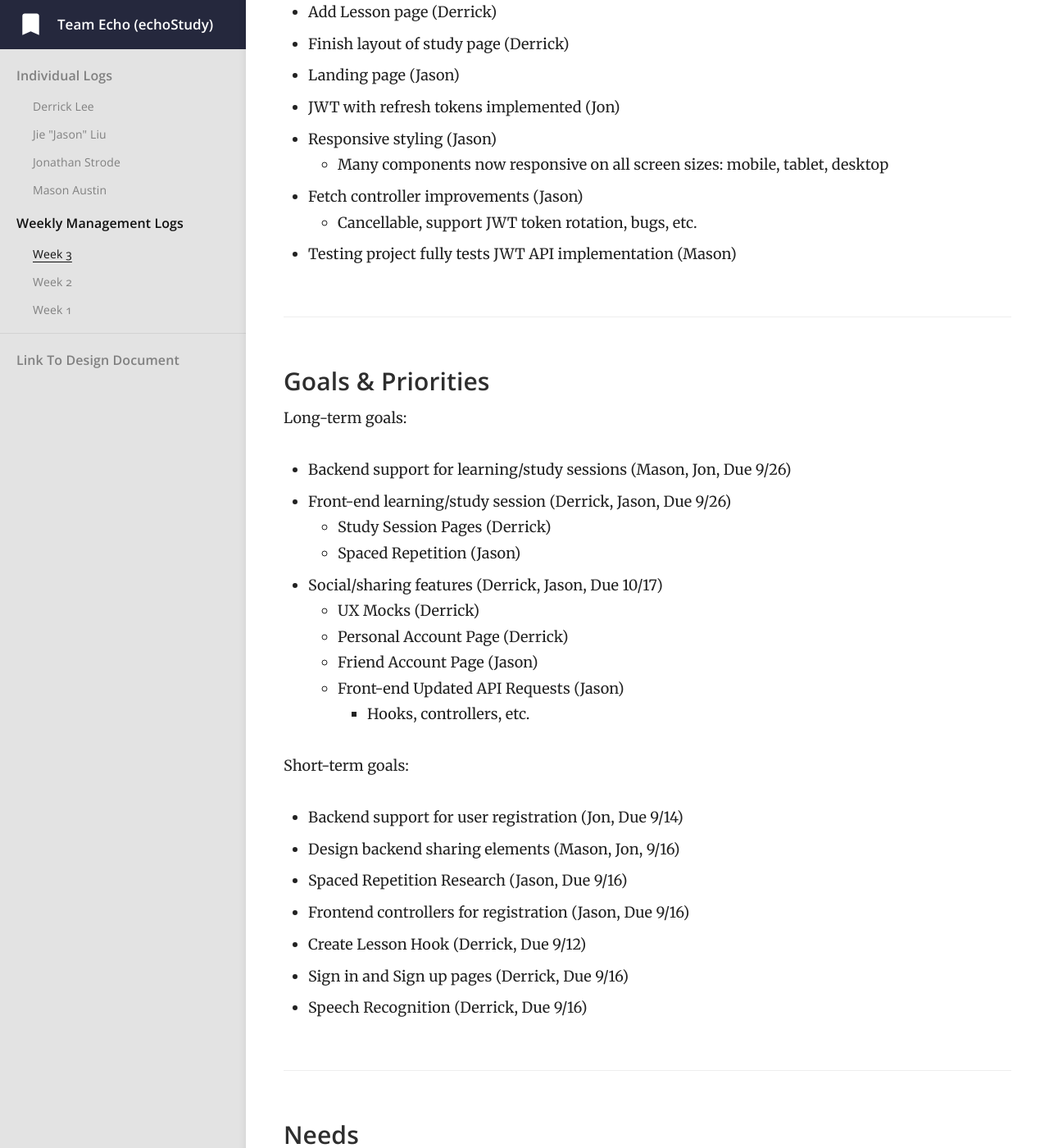
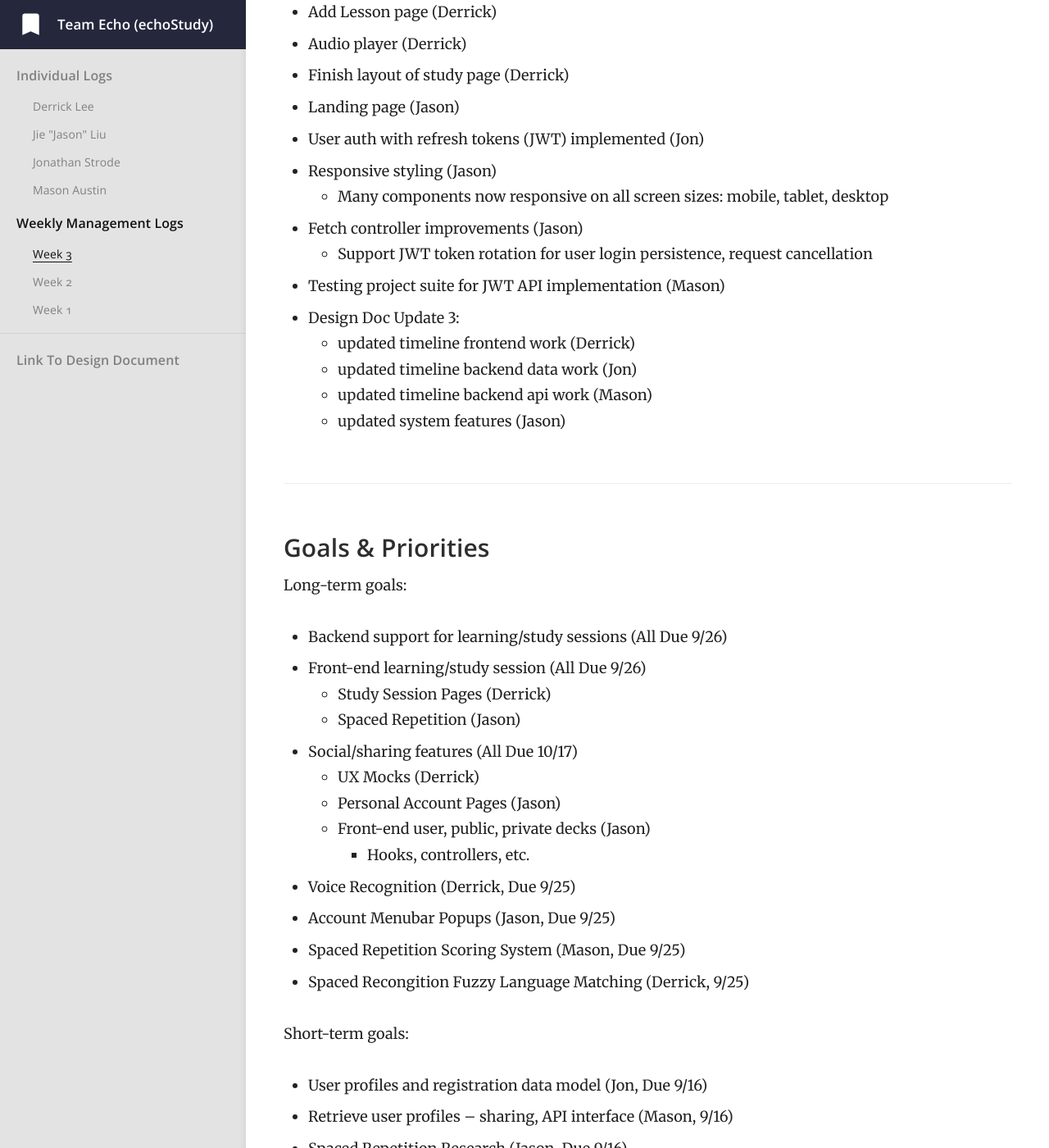
Before and after one commit to jiejasonliu/team-echo-site, a Jekyll site: the page built from _docs/weekly-management-logs/week-3.md, in a window 1280 px wide and 1400 px high, scrolled down 596 px. Shown: the whole window at 82% size. Built offline with Jekyll 4.4.1, drawn with Linux system fonts in a browser that asks for light colours; some of the changed text lies outside the part shown.

Commit message:
refactor: address week 3 WMR feedback

```diff
--- a/_docs/weekly-management-logs/week-3.md
+++ b/_docs/weekly-management-logs/week-3.md
@@ -15,38 +15,47 @@ order: 3
 ### Accomplishments
 
 - Add Lesson page (Derrick)
+- Audio player (Derrick)
 - Finish layout of study page (Derrick)
 - Landing page (Jason)
-- JWT with refresh tokens implemented (Jon)
+- User auth with refresh tokens (JWT) implemented (Jon)
 - Responsive styling (Jason)
   - Many components now responsive on all screen sizes: mobile, tablet, desktop
 - Fetch controller improvements (Jason)
-  - Cancellable, support JWT token rotation, bugs, etc.
-- Testing project fully tests JWT API implementation (Mason)
+  - Support JWT token rotation for user login persistence, request cancellation
+- Testing project suite for JWT API implementation (Mason)
+- Design Doc Update 3:
+  - updated timeline frontend work (Derrick)
+  - updated timeline backend data work (Jon)
+  - updated timeline backend api work (Mason)
+  - updated system features (Jason)
 
 ### Goals & Priorities
 
 Long-term goals:
 
-- Backend support for learning/study sessions (Mason, Jon, Due 9/26)
-- Front-end learning/study session (Derrick, Jason, Due 9/26)
+- Backend support for learning/study sessions (All Due 9/26)
+- Front-end learning/study session (All Due 9/26)
   - Study Session Pages (Derrick)
   - Spaced Repetition (Jason)
-- Social/sharing features (Derrick, Jason, Due 10/17)
+- Social/sharing features (All Due 10/17)
   - UX Mocks (Derrick)
-  - Personal Account Page (Derrick)
-  - Friend Account Page (Jason)
-  - Front-end Updated API Requests (Jason)
+  - Personal Account Pages (Jason)
+  - Front-end user, public, private decks (Jason)
     - Hooks, controllers, etc.
+- Voice Recognition (Derrick, Due 9/25)
+- Account Menubar Popups (Jason, Due 9/25)
+- Spaced Repetition Scoring System (Mason, Due 9/25)
+- Spaced Recongition Fuzzy Language Matching (Derrick, 9/25)
 
 Short-term goals:
 
-- Backend support for user registration (Jon, Due 9/14)
-- Design backend sharing elements (Mason, Jon, 9/16)
+- User profiles and registration data model (Jon, Due 9/16)
+- Retrieve user profiles -- sharing, API interface (Mason, 9/16)
 - Spaced Repetition Research (Jason, Due 9/16)
 - Frontend controllers for registration (Jason, Due 9/16)
 - Create Lesson Hook (Derrick, Due 9/12)
-- Sign in and Sign up pages (Derrick, Due 9/16)
+- Registration pages (Derrick, Due 9/16)
 - Speech Recognition (Derrick, Due 9/16)
 
 ### Needs
```
